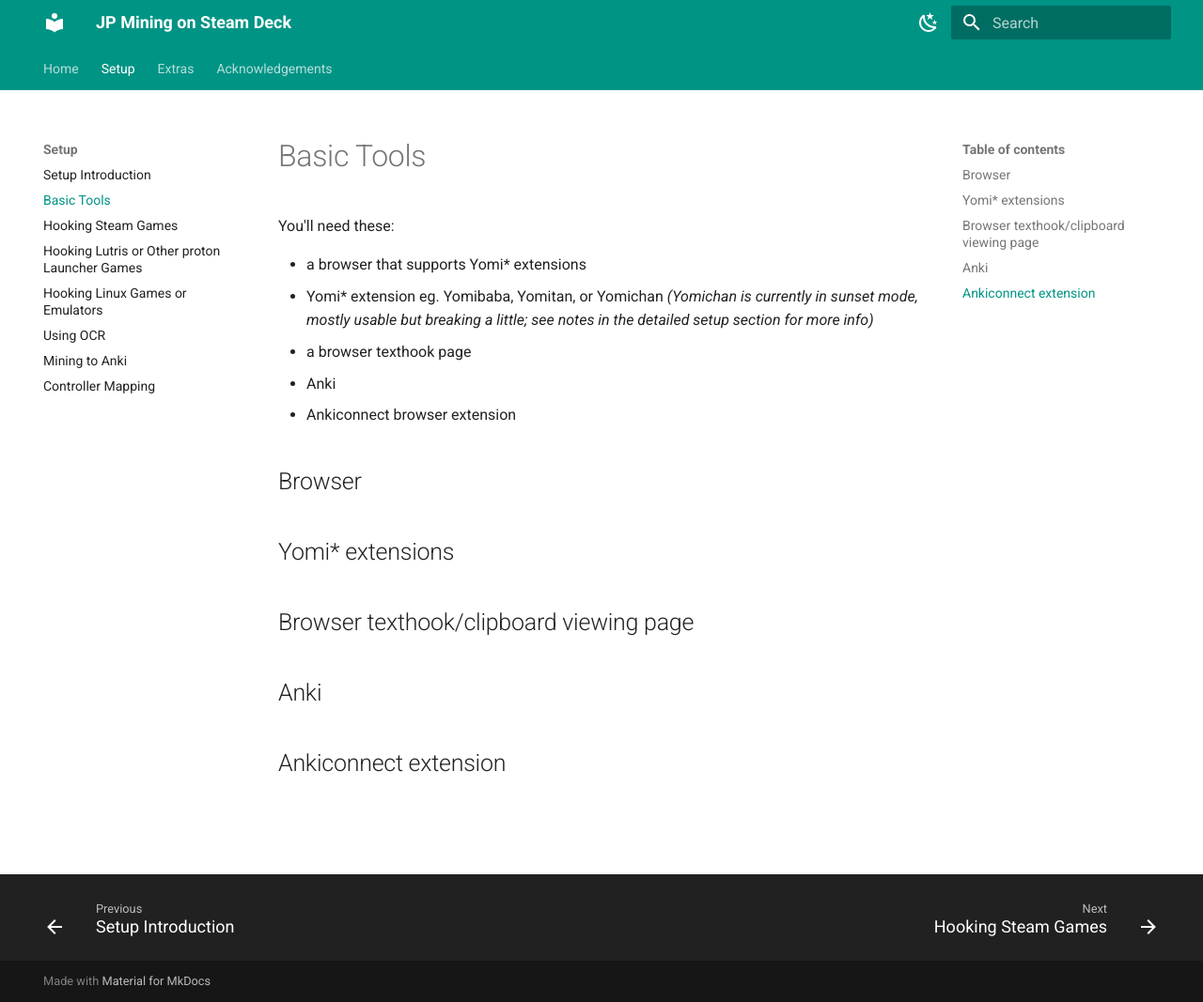
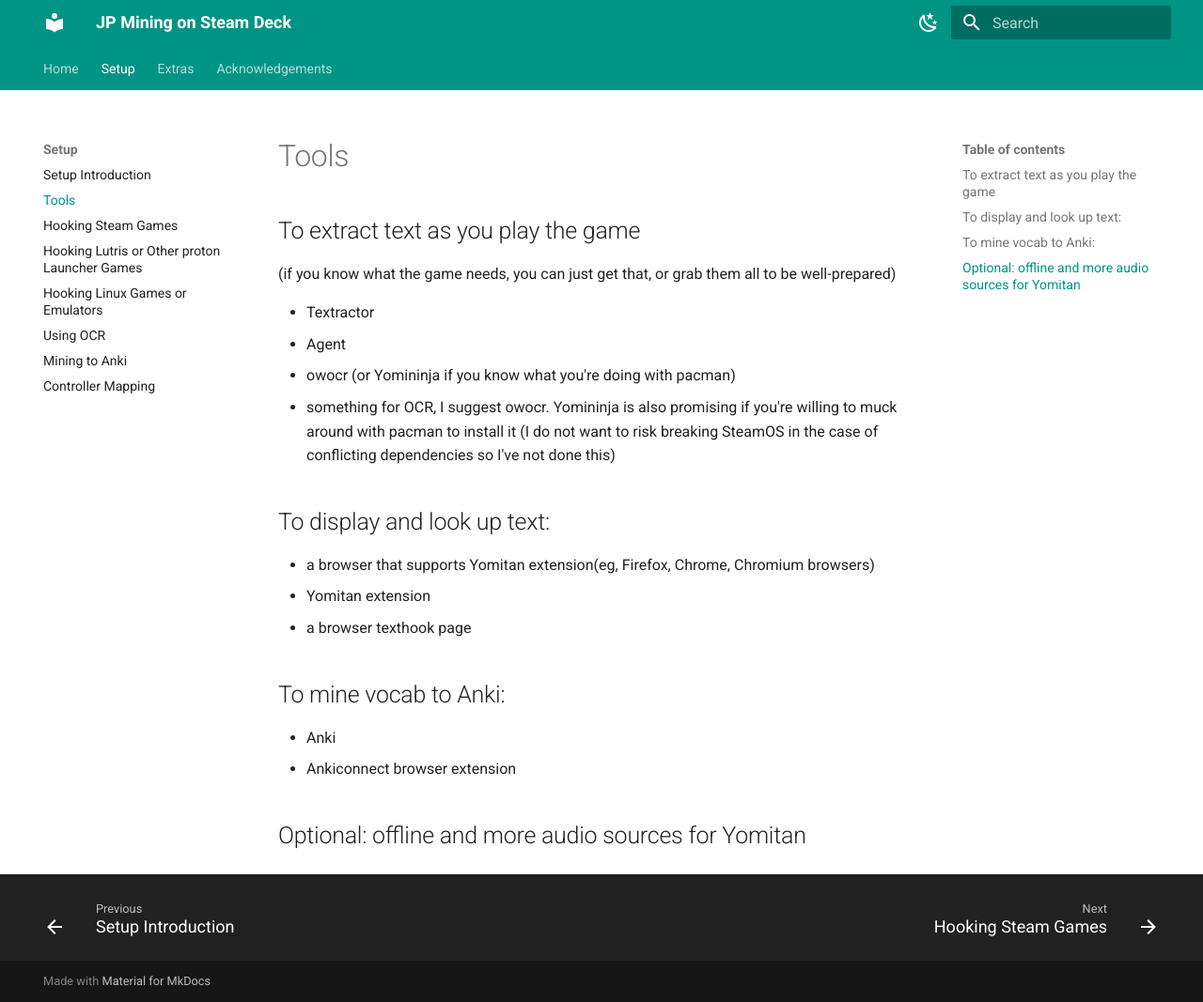
Before and after one commit to aka-baka/deck-mining, an MkDocs documentation site: the page built from docs/deck-mining/setupBasics.md, in a window 1280 px wide and 1067 px high. Shown: the whole window at 94% size. Built offline with MkDocs 1.6.1 and Material for MkDocs 9.7.7, drawn with Linux system fonts in a browser that asks for light colours.

Commit message:
quick outline on the tools setup

```diff
--- a/docs/deck-mining/setupBasics.md
+++ b/docs/deck-mining/setupBasics.md
@@ -1,19 +1,20 @@
-# Basic Tools
+# Tools
 
-You'll need these:
+## To extract text as you play the game
+(if you know what the game needs, you can just get that, or grab them all to be well-prepared)
 
-- a browser that supports Yomi\* extensions
-- Yomi\* extension eg. Yomibaba, Yomitan, or Yomichan *(Yomichan is currently in sunset mode, mostly usable but breaking a little; see notes in the detailed setup section for more info)*
+- Textractor
+- Agent
+- owocr (or Yomininja if you know what you're doing with pacman)
+- something for OCR, I suggest owocr. Yomininja is also promising if you're willing to muck around with pacman to install it (I do not want to risk breaking SteamOS in the case of conflicting dependencies so I've not done this)
+
+## To display and look up text:
+- a browser that supports Yomitan extension(eg, Firefox, Chrome, Chromium browsers)
+- Yomitan extension
 - a browser texthook page
+
+## To mine vocab to Anki:
 - Anki
 - Ankiconnect browser extension
 
-## Browser
-
-## Yomi\* extensions
-
-## Browser texthook/clipboard viewing page
-
-## Anki
-
-## Ankiconnect extension
+## Optional: offline and more audio sources for Yomitan
--- a/mkdocs.yml
+++ b/mkdocs.yml
@@ -6,7 +6,7 @@
     - Introduction: 'deck-mining/index.md'
   - Setup:
     - Setup Introduction: 'deck-mining/setupIntro.md'
-    - Basic Tools: 'deck-mining/setupBasics.md'
+    - Tools: 'deck-mining/setupBasics.md'
     - Hooking Steam Games: 'deck-mining/hookSteamGames.md'
     - Hooking Lutris or Other proton Launcher Games: 'deck-mining/hookLutrisGames.md'
     - Hooking Linux Games or Emulators: 'deck-mining/hookEmuDeck.md'
```
